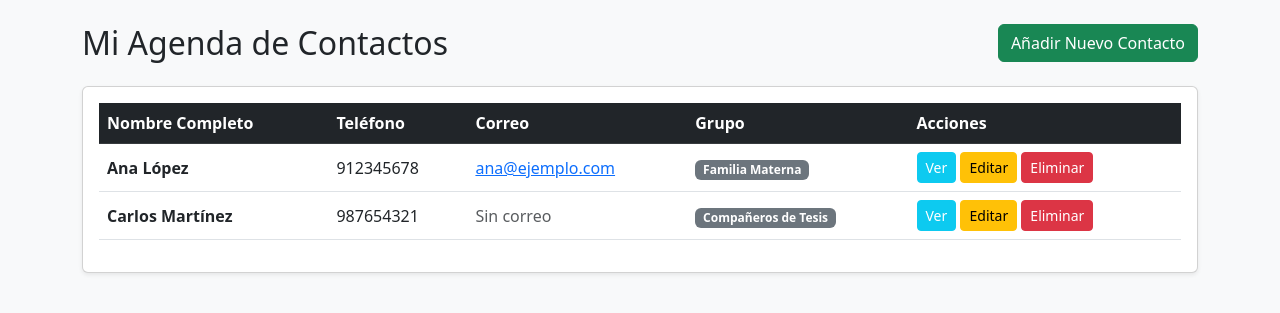
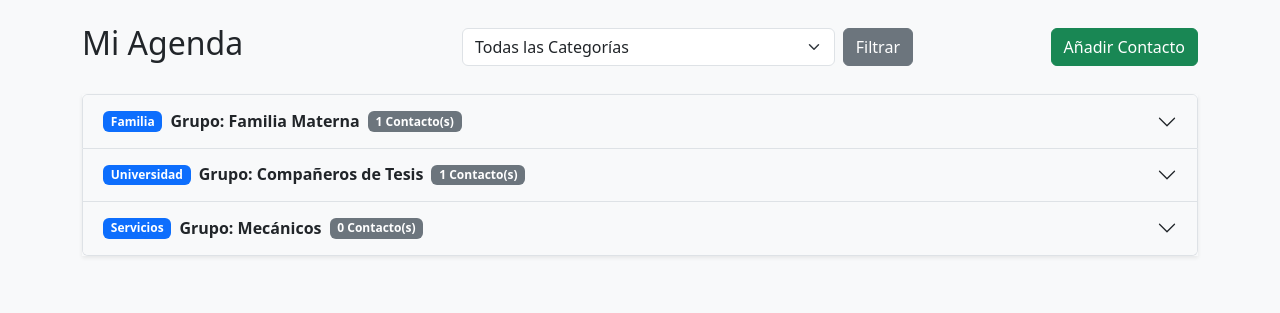
Before and after one commit to georgeLetelieg/Proyecto_ManagerContactos, a Flask app: page /contactos/ in a window 1280 px wide. Shown: the part 56-369 px from the top of the page. Run offline with Flask 3, Linux system fonts and the light colour scheme.

Commit message:
ediciones en templates
en app.py se cambio la ruta: /contactos.
en lista.html se cambio el codigo completo

```diff
--- a/app.py
+++ b/app.py
@@ -47,23 +47,39 @@ def inicio():
 
 @app.route('/contactos/')
 def lista_contactos():
-    contactos_vista = []
-    for c in contactos:
-        # Buscamos el nombre del grupo correspondiente
-        grupo_encontrado = next((g for g in grupos if g['id_grupo'] == c['fk_grupo']), None)
-        nombre_grupo = grupo_encontrado['nombre'] if grupo_encontrado else "Desconocido"
+    # 1. Capturamos el filtro de la URL (ej: /contactos/?categoria=1)
+    categoria_filtro = request.args.get('categoria')
 
-        # Armamos el contacto con el nombre del grupo ya incluido
-        contacto_completo = {
-            "id": c['id_contacto'],
-            "nombre": c['nombre_completo'],
-            "telefono": c['telefono'],
-            "correo": c['correo'],
-            "grupo": nombre_grupo
-        }
-        contactos_vista.append(contacto_completo)
+    # 2. Decidimos qué grupos mostrar
+    grupos_a_mostrar = grupos
+    if categoria_filtro:
+        # Filtramos solo los grupos que pertenecen a la categoría seleccionada
+        grupos_a_mostrar = [g for g in grupos if str(g['fk_categoria']) == categoria_filtro]
 
-    return render_template('lista.html', lista_contactos=contactos_vista)
+    # 3. Armamos una estructura agrupada: [ {grupo, nombre_categoria, contactos_del_grupo: []} ]
+    vista_agrupada = []
+
+    for g in grupos_a_mostrar:
+        # Buscar el nombre de la categoría de este grupo
+        cat = next((c for c in categorias if c['id_categoria'] == g['fk_categoria']), None)
+        nombre_cat = cat['nombre'] if cat else "Sin Categoría"
+
+        # Buscar todos los contactos que pertenecen SOLAMENTE a este grupo
+        contactos_del_grupo = [c for c in contactos if c['fk_grupo'] == g['id_grupo']]
+
+        # Guardamos el "paquete" completo
+        vista_agrupada.append({
+            "id_grupo": g['id_grupo'],
+            "nombre_grupo": g['nombre'],
+            "nombre_categoria": nombre_cat,
+            "contactos": contactos_del_grupo
+        })
+
+    # Enviamos los datos, la lista de categorías (para el select) y cuál está seleccionada
+    return render_template('lista.html',
+                           vista_agrupada=vista_agrupada,
+                           categorias=categorias,
+                           categoria_seleccionada=categoria_filtro)
 
 
 @app.route('/contactos/<int:id>/')
--- a/templates/lista.html
+++ b/templates/lista.html
@@ -1,48 +1,93 @@
 {% extends "base.html" %}
 
 {% block content %}
-<div class="row mb-3">
-    <div class="col">
-        <h2>Mi Agenda de Contactos</h2>
-    </div>
-    <div class="col text-end">
-        <a href="/contactos/nuevo/" class="btn btn-success">Añadir Nuevo Contacto</a> </div>
+<div class="row mb-4 align-items-center">
+    <div class="col-md-4">
+        <h2>Mi Agenda</h2>
     </div>
 
-<div class="card shadow-sm">
-    <div class="card-body">
-        <table class="table table-hover align-middle">
-            <thead class="table-dark">
+    <div class="col-md-5">
+        <form action="/contactos/" method="GET" class="d-flex">
+            <select name="categoria" class="form-select me-2">
+                <option value="">Todas las Categorías</option>
+                {% for c in categorias %}
+                    <option value="{{ c.id_categoria }}" {% if categoria_seleccionada == c.id_categoria|string %}selected{% endif %}>
+                        {{ c.nombre }}
+                    </option>
+                {% endfor %}
+            </select>
+            <button type="submit" class="btn btn-secondary">Filtrar</button>
+        </form>
+    </div>
+
+    <div class="col-md-3 text-end">
+        <a href="/contactos/nuevo/" class="btn btn-success">Añadir Contacto</a>
+    </div>
+</div>
+
+<div class="accordion shadow-sm" id="acordeonGrupos">
+
+    {% for grupo in vista_agrupada %}
+    <div class="accordion-item">
+
+        <h2 class="accordion-header" id="heading-{{ grupo.id_grupo }}">
+            <button class="accordion-button collapsed bg-light text-dark fw-bold" type="button" data-bs-toggle="collapse" data-bs-target="#collapse-{{ grupo.id_grupo }}">
+                <span class="badge bg-primary me-2">{{ grupo.nombre_categoria }}</span>
+                Grupo: {{ grupo.nombre_grupo }}
+                <span class="badge bg-secondary ms-2">{{ grupo.contactos|length }} Contacto(s)</span>
+            </button>
+        </h2>
+
+        <div id="collapse-{{ grupo.id_grupo }}" class="accordion-collapse collapse" data-bs-parent="#acordeonGrupos">
+            <div class="accordion-body p-0">
+
+                {% if grupo.contactos %}
+                <table class="table table-hover align-middle mb-0">
+                    <thead class="table-light">
                         <tr>
-                    <th>Nombre Completo</th>
+                            <th class="ps-3">Nombre Completo</th>
                             <th>Teléfono</th>
                             <th>Correo</th>
-                    <th>Grupo</th>
-                    <th>Acciones</th>
+                            <th class="text-end pe-3">Acciones</th>
                         </tr>
                     </thead>
                     <tbody>
-                {% for contacto in lista_contactos %}
+                        {% for contacto in grupo.contactos %}
                         <tr>
-                    <td><strong>{{ contacto.nombre }}</strong></td>
+                            <td class="ps-3"><strong>{{ contacto.nombre_completo }}</strong></td>
                             <td>{{ contacto.telefono }}</td>
                             <td>
                                 {% if contacto.correo %}
                                     <a href="mailto:{{ contacto.correo }}">{{ contacto.correo }}</a>
                                 {% else %}
-                            <span class="text-muted">Sin correo</span>
+                                    <span class="text-muted small">Sin correo</span>
                                 {% endif %}
                             </td>
-                    <td><span class="badge bg-secondary">{{ contacto.grupo }}</span></td>
-                    <td>
-                        <a href="/contactos/{{ contacto.id }}/" class="btn btn-info btn-sm text-white">Ver</a>
-                        <a href="/contactos/{{ contacto.id }}/editar/" class="btn btn-warning btn-sm">Editar</a>
-                        <a href="/contactos/{{ contacto.id }}/eliminar/" class="btn btn-danger btn-sm">Eliminar</a>
+                            <td class="text-end pe-3">
+                                <a href="/contactos/{{ contacto.id_contacto }}/" class="btn btn-info btn-sm text-white">Ver</a>
+                                <a href="/contactos/{{ contacto.id_contacto }}/editar/" class="btn btn-warning btn-sm">Editar</a>
+                                <a href="/contactos/{{ contacto.id_contacto }}/eliminar/" class="btn btn-danger btn-sm">Eliminar</a>
                             </td>
                         </tr>
                         {% endfor %}
                     </tbody>
                 </table>
+                {% else %}
+                <div class="p-4 text-center text-muted">
+                    No hay contactos registrados en este grupo todavía.
+                </div>
+                {% endif %}
+
             </div>
         </div>
+    </div>
+    {% endfor %}
+
+    {% if not vista_agrupada %}
+    <div class="alert alert-warning text-center mt-3">
+        No se encontraron grupos para esta categoría.
+    </div>
+    {% endif %}
+
+</div>
 {% endblock %}
```
Lines whose indentation alone changed are shown as unchanged.
